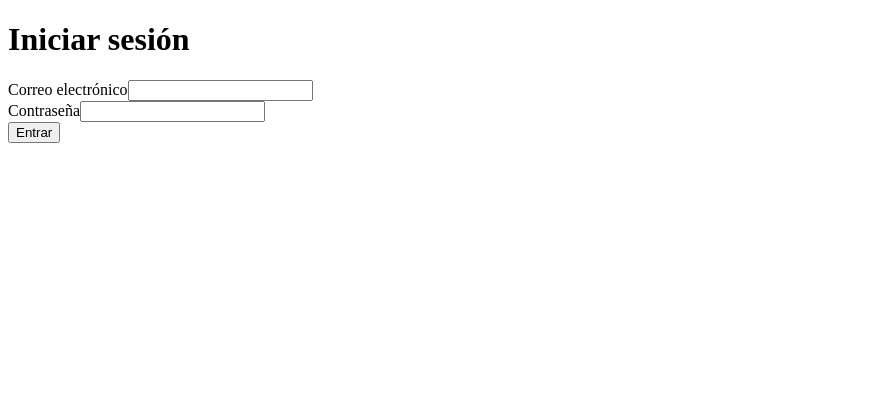
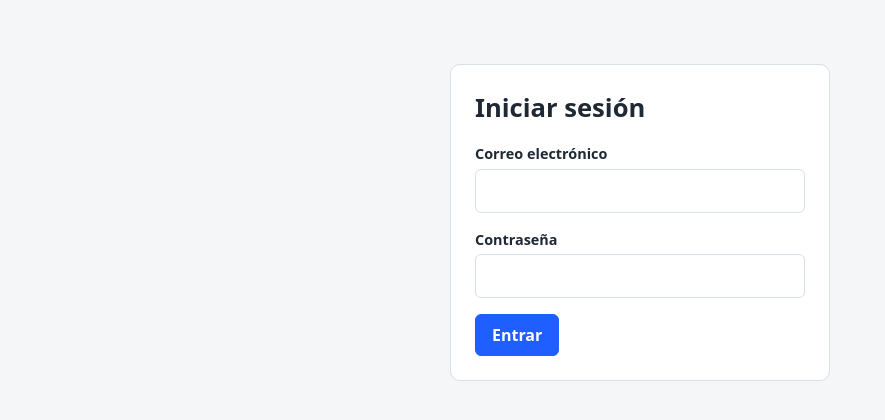
Before and after one commit to MiguelDecode/grua-app, a React (Vite) app: page /login in a window 1280 px wide. Shown: the top 420 px of the page, without its empty margins (0-885 px from the left). Built offline with nearby package versions, Linux system fonts and the light colour scheme; no server answers.

Commit message:
Add basic styles

```diff
--- a/src/components/AssignDriverForm.tsx
+++ b/src/components/AssignDriverForm.tsx
@@ -70,7 +70,7 @@ function AssignDriverForm({
             : "Asignar"}
       </button>
 
-      {errorMessage && <p>{errorMessage}</p>}
+      {errorMessage && <p className="error" role="alert">{errorMessage}</p>}
     </div>
   );
 }
--- a/src/components/DriverRequestsTable.tsx
+++ b/src/components/DriverRequestsTable.tsx
@@ -1,6 +1,7 @@
 import { formatDate } from "../lib/format";
-import { DRIVER_NEXT_ACTION, STATUS_LABEL } from "../lib/requestStatus";
+import { DRIVER_NEXT_ACTION } from "../lib/requestStatus";
 import type { RequestStatus, TransferRequestWithDetails } from "../types";
+import StatusBadge from "./StatusBadge";
 
 interface DriverRequestsTableProps {
   requests: TransferRequestWithDetails[];
@@ -55,7 +56,9 @@ function DriverRequestsTable({
                 <td>{request.requester?.full_name}</td>
                 <td>{formatDate(request.desired_date)}</td>
                 <td>{request.notes ?? "-"}</td>
-                <td>{STATUS_LABEL[request.status]}</td>
+                <td>
+                  <StatusBadge status={request.status} />
+                </td>
                 <td>
                   {action ? (
                     <button
--- /dev/null
+++ b/src/components/StatusBadge.tsx
@@ -0,0 +1,15 @@
+import { STATUS_LABEL } from "../lib/requestStatus";
+import type { RequestStatus } from "../types";
+
+interface StatusBadgeProps {
+  status: RequestStatus;
+}
+
+// Shows the status as a colored label
+function StatusBadge({ status }: StatusBadgeProps) {
+  return (
+    <span className={`badge badge-${status}`}>{STATUS_LABEL[status]}</span>
+  );
+}
+
+export default StatusBadge;
--- a/src/index.css
+++ b/src/index.css
@@ -0,0 +1,333 @@
+:root {
+  color-scheme: light;
+  --color-bg: #f4f6f8;
+  --color-surface: #ffffff;
+  --color-text: #1f2933;
+  --color-muted: #616e7c;
+  --color-border: #d9e0e6;
+  --color-primary: #1f5eff;
+  --color-primary-dark: #1a4bd0;
+  --color-error-bg: #fdecec;
+  --color-error: #b42318;
+  --color-success-bg: #e8f6ee;
+  --color-success: #1e7a46;
+}
+
+* {
+  box-sizing: border-box;
+}
+
+body {
+  margin: 0;
+  font-family:
+    system-ui,
+    -apple-system,
+    "Segoe UI",
+    Roboto,
+    sans-serif;
+  background: var(--color-bg);
+  color: var(--color-text);
+  line-height: 1.5;
+}
+
+a {
+  color: var(--color-primary);
+}
+
+h1 {
+  font-size: 1.6rem;
+  margin: 0 0 1rem;
+}
+
+h2 {
+  font-size: 1.15rem;
+  margin: 1.5rem 0 0.75rem;
+}
+
+/* Loading text shown outside the main layout */
+#root > p {
+  padding: 1rem;
+}
+
+/* ---------- Header and menu ---------- */
+
+header {
+  display: flex;
+  flex-wrap: wrap;
+  align-items: center;
+  gap: 0.75rem 1.5rem;
+  padding: 0.75rem 1rem;
+  background: var(--color-surface);
+  border-bottom: 1px solid var(--color-border);
+}
+
+header nav {
+  display: flex;
+  flex-wrap: wrap;
+  gap: 0.25rem;
+  flex: 1;
+}
+
+header nav a {
+  padding: 0.4rem 0.75rem;
+  border-radius: 6px;
+  color: var(--color-text);
+  text-decoration: none;
+}
+
+header nav a:hover {
+  background: var(--color-bg);
+}
+
+header nav a.active {
+  background: var(--color-primary);
+  color: #fff;
+}
+
+header span {
+  color: var(--color-muted);
+  font-size: 0.9rem;
+}
+
+/* ---------- Main content ---------- */
+
+main {
+  max-width: 1100px;
+  margin: 1rem auto;
+  padding: 1.25rem;
+  background: var(--color-surface);
+  border: 1px solid var(--color-border);
+  border-radius: 10px;
+}
+
+/* ---------- Forms ---------- */
+
+form {
+  display: flex;
+  flex-direction: column;
+  gap: 1rem;
+  max-width: 480px;
+}
+
+form div {
+  display: flex;
+  flex-direction: column;
+  gap: 0.25rem;
+}
+
+label {
+  font-weight: 600;
+  font-size: 0.9rem;
+}
+
+input,
+select,
+textarea {
+  font: inherit;
+  padding: 0.55rem 0.7rem;
+  border: 1px solid var(--color-border);
+  border-radius: 6px;
+  background: #fff;
+  color: var(--color-text);
+}
+
+form input,
+form select,
+form textarea {
+  width: 100%;
+}
+
+textarea {
+  min-height: 90px;
+  resize: vertical;
+}
+
+input:focus,
+select:focus,
+textarea:focus {
+  outline: 2px solid var(--color-primary);
+  outline-offset: 1px;
+  border-color: var(--color-primary);
+}
+
+/* ---------- Buttons ---------- */
+
+button {
+  font: inherit;
+  font-weight: 600;
+  padding: 0.5rem 1rem;
+  border: 1px solid var(--color-primary);
+  border-radius: 6px;
+  background: var(--color-primary);
+  color: #fff;
+  cursor: pointer;
+}
+
+button:hover:not(:disabled) {
+  background: var(--color-primary-dark);
+}
+
+button:disabled {
+  opacity: 0.5;
+  cursor: not-allowed;
+}
+
+/* Secondary buttons (for example "Cancelar") */
+button[type="button"] {
+  background: transparent;
+  color: var(--color-primary);
+}
+
+button[type="button"]:hover:not(:disabled) {
+  background: #eaf0ff;
+}
+
+form button {
+  align-self: flex-start;
+}
+
+header button {
+  background: transparent;
+  color: var(--color-text);
+  border-color: var(--color-border);
+}
+
+header button:hover:not(:disabled) {
+  background: var(--color-bg);
+}
+
+td button {
+  padding: 0.35rem 0.75rem;
+  font-size: 0.9rem;
+}
+
+td select {
+  padding: 0.35rem 0.5rem;
+  margin-right: 0.5rem;
+  font-size: 0.9rem;
+  max-width: 100%;
+}
+
+/* ---------- Tables ---------- */
+
+table {
+  display: block;
+  max-width: 100%;
+  overflow-x: auto;
+  border-collapse: collapse;
+  font-size: 0.95rem;
+}
+
+th,
+td {
+  padding: 0.6rem 0.75rem;
+  text-align: left;
+  vertical-align: top;
+  border-bottom: 1px solid var(--color-border);
+}
+
+th {
+  background: #f0f3f6;
+  font-size: 0.85rem;
+  white-space: nowrap;
+}
+
+tbody tr:hover {
+  background: #f9fafb;
+}
+
+/* ---------- Messages ---------- */
+
+.error,
+.success {
+  padding: 0.6rem 0.8rem;
+  border-radius: 6px;
+  margin: 0.75rem 0;
+  font-size: 0.95rem;
+}
+
+form .error,
+form .success {
+  margin: 0;
+}
+
+.error {
+  background: var(--color-error-bg);
+  color: var(--color-error);
+}
+
+.success {
+  background: var(--color-success-bg);
+  color: var(--color-success);
+}
+
+/* ---------- Status badges ---------- */
+
+.badge {
+  display: inline-block;
+  padding: 0.15rem 0.6rem;
+  border-radius: 999px;
+  font-size: 0.8rem;
+  font-weight: 600;
+  white-space: nowrap;
+}
+
+.badge-pending {
+  background: #fff4d6;
+  color: #8a5a00;
+}
+
+.badge-assigned {
+  background: #e0ecff;
+  color: #1a4bd0;
+}
+
+.badge-in_progress {
+  background: #ede3ff;
+  color: #5b2bb5;
+}
+
+.badge-completed {
+  background: #e0f5e9;
+  color: #1e7a46;
+}
+
+.badge-cancelled {
+  background: #eceff1;
+  color: #52606d;
+}
+
+/* ---------- Login page ---------- */
+
+.login-page {
+  max-width: 380px;
+  margin: 4rem auto;
+  padding: 1.5rem;
+  background: var(--color-surface);
+  border: 1px solid var(--color-border);
+  border-radius: 10px;
+}
+
+.login-page form {
+  max-width: none;
+}
+
+/* ---------- Small screens ---------- */
+
+@media (max-width: 640px) {
+  main {
+    margin: 0;
+    padding: 1rem;
+    border-radius: 0;
+    border-left: 0;
+    border-right: 0;
+  }
+
+  .login-page {
+    margin: 1rem;
+  }
+
+  td button {
+    padding: 0.6rem 1rem;
+  }
+}
--- a/src/pages/AdminDealershipsPage.tsx
+++ b/src/pages/AdminDealershipsPage.tsx
@@ -147,7 +147,7 @@ function AdminDealershipsPage() {
           />
         </div>
 
-        {errorMessage && <p>{errorMessage}</p>}
+        {errorMessage && <p className="error" role="alert">{errorMessage}</p>}
 
         <button type="submit" disabled={isSaving}>
           {isSaving
--- a/src/pages/AdminUsersPage.tsx
+++ b/src/pages/AdminUsersPage.tsx
@@ -128,7 +128,7 @@ function AdminUsersPage() {
     <div>
       <h1>Usuarios</h1>
 
-      {errorMessage && <p>{errorMessage}</p>}
+      {errorMessage && <p className="error" role="alert">{errorMessage}</p>}
 
       {editingUser && (
         <form onSubmit={handleSubmit}>
--- a/src/pages/DriverHomePage.tsx
+++ b/src/pages/DriverHomePage.tsx
@@ -93,8 +93,8 @@ function DriverHomePage() {
     <div>
       <h1>Mis traslados</h1>
 
-      {errorMessage && <p>{errorMessage}</p>}
-      {actionError && <p>{actionError}</p>}
+      {errorMessage && <p className="error" role="alert">{errorMessage}</p>}
+      {actionError && <p className="error" role="alert">{actionError}</p>}
 
       {!errorMessage && (
         <>
--- a/src/pages/LoginPage.tsx
+++ b/src/pages/LoginPage.tsx
@@ -28,7 +28,7 @@ function LoginPage() {
   }
 
   return (
-    <div>
+    <div className="login-page">
       <h1>Iniciar sesión</h1>
 
       <form onSubmit={handleSubmit}>
@@ -54,7 +54,11 @@ function LoginPage() {
           />
         </div>
 
-        {errorMessage && <p>{errorMessage}</p>}
+        {errorMessage && (
+          <p className="error" role="alert">
+            {errorMessage}
+          </p>
+        )}
 
         <button type="submit" disabled={isLoading}>
           {isLoading ? "Entrando..." : "Entrar"}
--- a/src/pages/NewRequestPage.tsx
+++ b/src/pages/NewRequestPage.tsx
@@ -184,8 +184,8 @@ function NewRequestPage() {
           />
         </div>
 
-        {errorMessage && <p>{errorMessage}</p>}
-        {successMessage && <p>{successMessage}</p>}
+        {errorMessage && <p className="error" role="alert">{errorMessage}</p>}
+        {successMessage && <p className="success" role="status">{successMessage}</p>}
 
         <button type="submit" disabled={isSubmitting}>
           {isSubmitting ? "Enviando..." : "Enviar solicitud"}
--- a/src/pages/RequesterHomePage.tsx
+++ b/src/pages/RequesterHomePage.tsx
@@ -2,9 +2,9 @@ import { useEffect, useState } from "react";
 import { Link } from "react-router-dom";
 import { useAuth } from "../hooks/useAuth";
 import { formatDate, formatTimestamp } from "../lib/format";
-import { STATUS_LABEL } from "../lib/requestStatus";
 import { supabase } from "../lib/supabase";
 import type { TransferRequestWithDealerships } from "../types";
+import StatusBadge from "../components/StatusBadge";
 
 function RequesterHomePage() {
   const { profile } = useAuth();
@@ -53,7 +53,11 @@ function RequesterHomePage() {
     <div>
       <h1>Mis solicitudes</h1>
 
-      {errorMessage && <p>{errorMessage}</p>}
+      {errorMessage && (
+        <p className="error" role="alert">
+          {errorMessage}
+        </p>
+      )}
 
       {!errorMessage && requests.length === 0 && (
         <p>
@@ -81,7 +85,7 @@ function RequesterHomePage() {
                 <td>{request.origin?.name}</td>
                 <td>{request.destination?.name}</td>
                 <td>{formatDate(request.desired_date)}</td>
-                <td>{STATUS_LABEL[request.status]}</td>
+                <td>{<StatusBadge status={request.status} />}</td>
                 <td>{formatTimestamp(request.created_at)}</td>
               </tr>
             ))}
```
Also changed, not shown: src/pages/AdminHomePage.tsx (+9 -3 lines).
